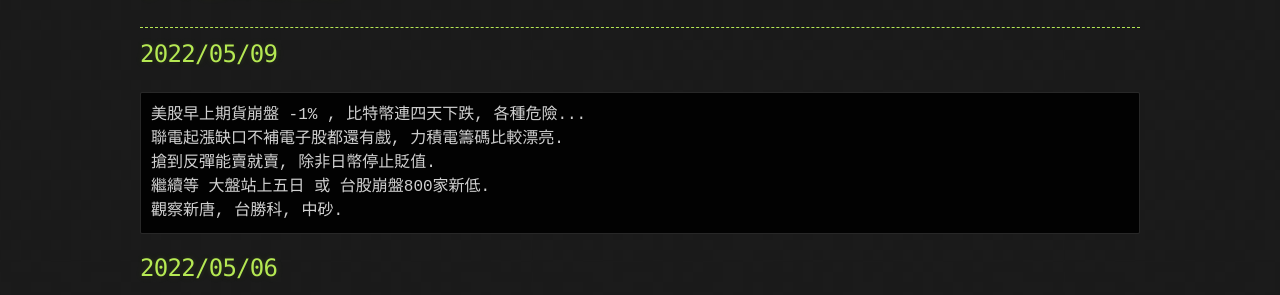
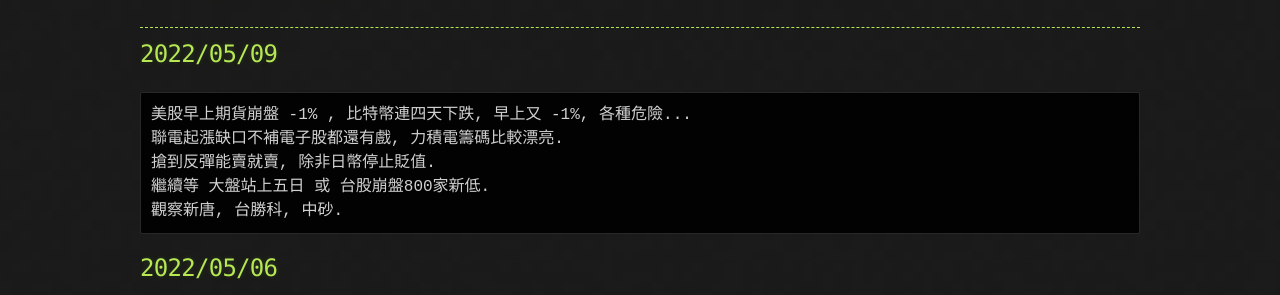
Before and after one commit to lepg5487/Stock_God, a Jekyll site: the page built from index.md, in a window 1280 px wide and 900 px high. Shown: the part 271-566 px from the top of the window. Built offline with Jekyll 4.4.1, drawn with Linux system fonts in a browser that asks for light colours; our own code applies the rules of GitHub Pages for plain Markdown files.

Commit message:
Update index.md

````diff
--- a/index.md
+++ b/index.md
@@ -8,7 +8,7 @@ layout: testlayouts
 
 ## 2022/05/09
 ```
-美股早上期貨崩盤 -1% , 比特幣連四天下跌, 各種危險...
+美股早上期貨崩盤 -1% , 比特幣連四天下跌, 早上又 -1%, 各種危險...
 聯電起漲缺口不補電子股都還有戲, 力積電籌碼比較漂亮.
 搶到反彈能賣就賣, 除非日幣停止貶值.
 繼續等 大盤站上五日 或 台股崩盤800家新低.
````
